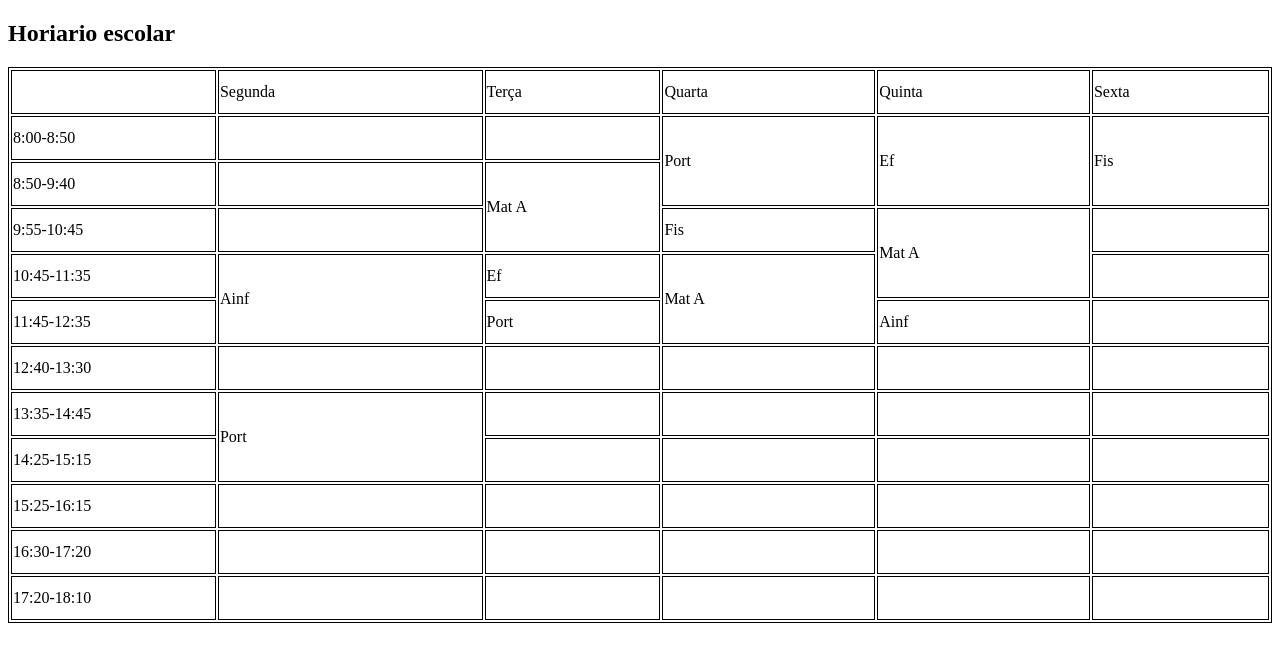
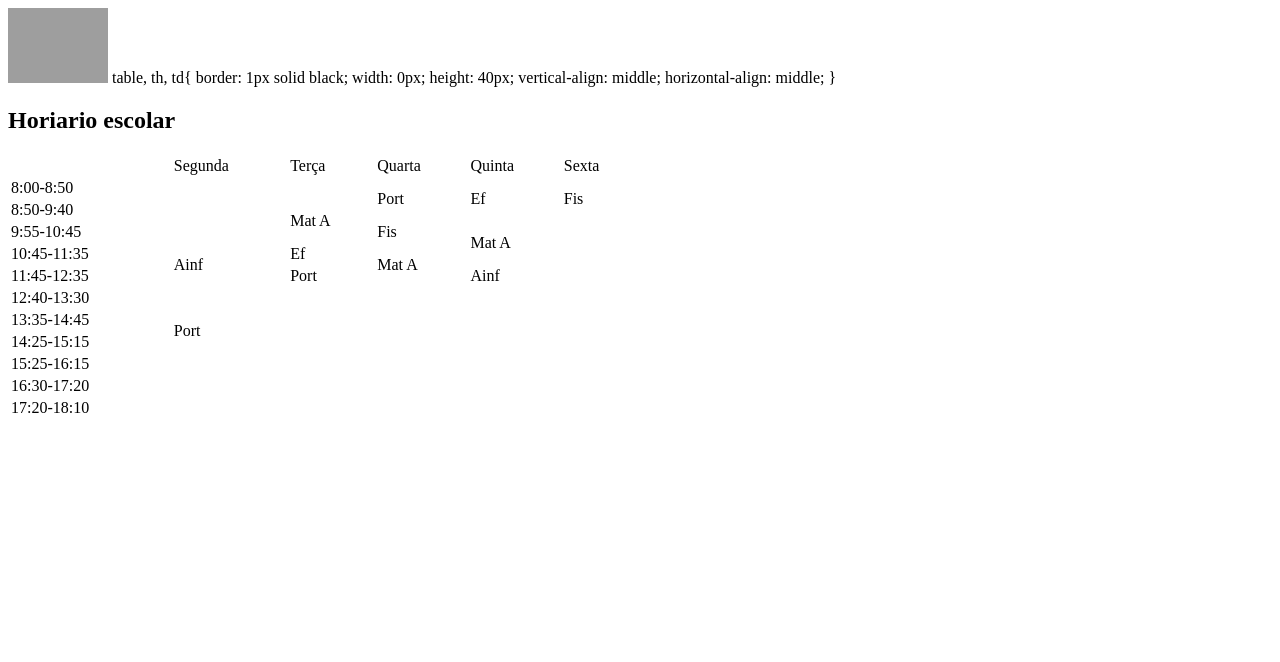
Before and after one commit to wfran123/juan, a plain HTML site: page index.html in a window 1280 px wide. Drawn offline with Linux system fonts and the light colour scheme; grey boxes are pictures that could not be loaded.

Commit message:
Update index.html

```diff
--- a/index.html
+++ b/index.html
@@ -1,15 +1,18 @@
 <!DOCTYPE html>
 <html>
+    <body>
+    <img src= "https://agml.pt/images/Icons/Logos_Escolas_PNG/logo_essm2.jpg" width="100"
 <style>
-table, th, td{
+    table, th, td{
     border: 1px solid black;
     width: 0px;
     height: 40px;
     vertical-align: middle;
+    horizontal-align: middle;
 }
 </style>
 <h2> Horiario escolar </h2>
-<table style="width:100%;">
+<table style="width:50%;">
 <tr>
    <td></td>
     <td>Segunda</td>
@@ -99,4 +102,5 @@ table, th, td{
     <td></td>
 </tr>
 </table>
+    </body>
 </html>
```
